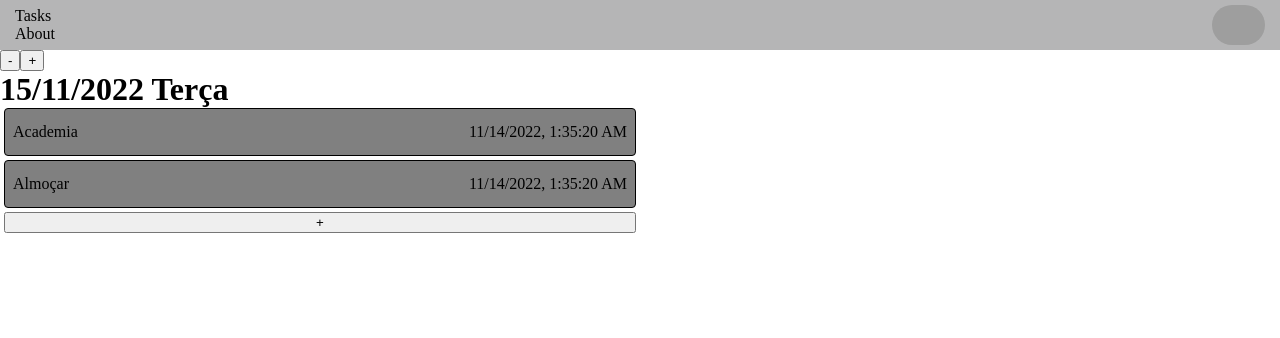
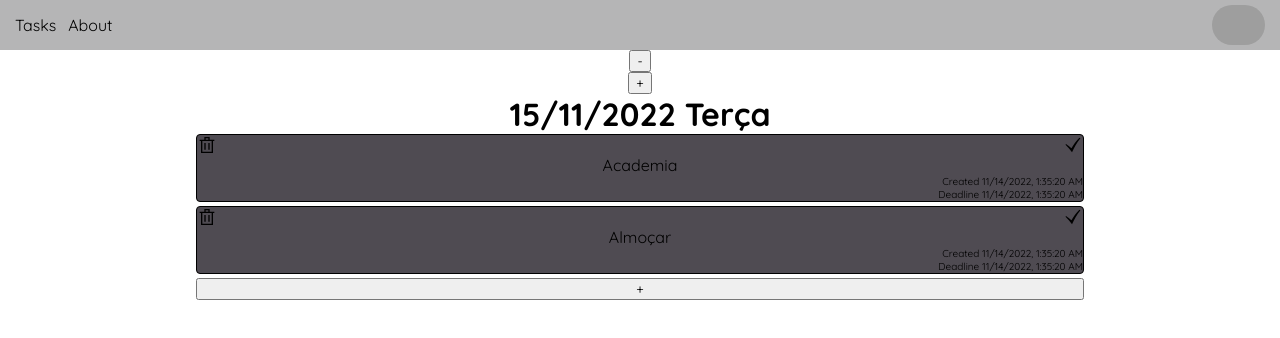
Before and after one commit to fabioVitorTavares/ToDoList, a React (Vite) app in the folder ToDoList/: page / in a window 1280 px wide. Shown: the top 338 px of the page. Built offline with nearby package versions, Linux system fonts and the light colour scheme; grey boxes are pictures that could not be loaded.

Commit message:
add incons

```diff
--- a/ToDoList/index.html
+++ b/ToDoList/index.html
@@ -3,6 +3,9 @@
   <head>
     <meta charset="UTF-8" />
     <meta name="viewport" content="width=device-width, initial-scale=1.0" />
+    <link rel="preconnect" href="https://fonts.googleapis.com">
+    <link rel="preconnect" href="https://fonts.gstatic.com" crossorigin>
+    <link href="https://fonts.googleapis.com/css2?family=Quicksand:wght@300;400;700&display=swap" rel="stylesheet">
     <title>List of Task</title>
   </head>
   <body>
--- a/ToDoList/package.json
+++ b/ToDoList/package.json
@@ -10,7 +10,8 @@
   },
   "dependencies": {
     "react": "^18.2.0",
-    "react-dom": "^18.2.0"
+    "react-dom": "^18.2.0",
+    "react-icons": "^4.6.0"
   },
   "devDependencies": {
     "@types/react": "^18.0.24",
--- a/ToDoList/src/App/style.css
+++ b/ToDoList/src/App/style.css
@@ -1,9 +1,13 @@
 *{
     margin: 0;
     box-sizing: border-box;
+    font-family: 'Quicksand', sans-serif;
 }
 
 .App {
     height: 100vh;
     width: 100vw;
+    display: flex;
+    flex-direction: column;
+    align-items: center;
 }
--- a/ToDoList/src/Calendar/index.jsx
+++ b/ToDoList/src/Calendar/index.jsx
@@ -17,7 +17,7 @@ export function Calendar(){
     const [daySelect, setDaySelect] = useState(1);
 
     return (
-        <div className="day">
+        <div className="calendar">
             <button onClick={()=> setDaySelect(daySelect -1)}>-</button>
             <button onClick={()=> setDaySelect(daySelect +1)}>+</button>
             <Day day={days[daySelect]}/>
--- a/ToDoList/src/Calendar/style.css
+++ b/ToDoList/src/Calendar/style.css
@@ -0,0 +1,6 @@
+.calendar {
+  width: 70%;
+  display: flex;
+  flex-direction: column;
+  align-items: center;
+}
--- a/ToDoList/src/Day/style.css
+++ b/ToDoList/src/Day/style.css
@@ -0,0 +1,6 @@
+.day {
+  width: 100%;
+  display: flex;
+  flex-direction: column;
+  align-items: center;
+}
--- a/ToDoList/src/Header/index.jsx
+++ b/ToDoList/src/Header/index.jsx
@@ -2,8 +2,8 @@ import './style.css'
 
 export function Header() {
   return (
-    <nav className='header'>
-      <div>
+    <nav className="header">
+      <div className='headers'>
         <p>Tasks</p>
         <p>About</p>
       </div>
--- a/ToDoList/src/Header/style.css
+++ b/ToDoList/src/Header/style.css
@@ -1,6 +1,7 @@
 .header {
   background-color: rgb(181, 181, 182);
   height: 50px;
+  width: 100%;
   padding: 0px 15px;
 
   display: flex;
@@ -8,6 +9,15 @@
   justify-content: space-between;
 }
 
+.headers {
+  display: flex;
+  align-items: center;
+}
+
+.headers p {
+  margin-right: 12px;
+}
+
 img {
   height: 40px;
   border-radius: 25px;
--- a/ToDoList/src/Task/index.jsx
+++ b/ToDoList/src/Task/index.jsx
@@ -1,12 +1,23 @@
 import './style.css'
+import { GrTrash } from 'react-icons/gr';
+import { GiCheckMark } from 'react-icons/gi';
 
 const date = new Date()
 console.log(date.toLocaleString());
 export function Task({description, status, dateTime, dateTimeLimit}){
     return (
         <div className='task'>
-            <p className='description'>{description}</p>
-            <p>{date.toLocaleString()}</p>
+            <div className='optionsTask'>
+                <GrTrash/>
+                <GiCheckMark/>
+            </div>
+            <div className='contentTask'>
+                <p className='description'>{description}</p>
+            </div>
+            <div className='datesTask'>
+                <p>Created {date.toLocaleString()}</p>
+                <p>Deadline {date.toLocaleString()}</p>
+            </div>
         </div>
     )
 }
--- a/ToDoList/src/Task/style.css
+++ b/ToDoList/src/Task/style.css
@@ -1,17 +1,41 @@
 .task {
-    background-color: gray;
-    height: 48px;
-    padding: 8px;
+    width: 100%;
+    background-color: rgb(79, 75, 82);
+    height: 100px;
     border: 1px solid black;
     border-radius: 4px;
     margin-bottom: 4px;
     display: flex;
-    flex-direction: row;
-    justify-content: space-between;
-    align-items: center;
+    flex-direction: column;
 }
 
 .task:hover {
     background-color: rgb(221, 217, 217);
     cursor: pointer;
 }
+
+.optionsTask {
+    width: 100%;
+    display: flex;
+    flex-direction: row;
+    justify-content: space-between;
+    align-items: center;
+    padding: 2px;
+}
+
+.contentTask {
+    width: 100%;
+    height: 50%;
+    display: flex;
+    flex-direction: row;
+    justify-content: center;
+    align-items: center;
+}
+
+.datesTask {
+    font-size: 10px;
+    display: flex;
+    flex-direction: column;
+    align-items: flex-end;
+    justify-content: flex-end;
+}
--- a/ToDoList/src/Tasks/style.css
+++ b/ToDoList/src/Tasks/style.css
@@ -4,6 +4,6 @@
     justify-content: start;
 
     height: 50%;
-    width: 50%;
+    width: 100%;
     padding: 0 4px 0;
 }
```
Also changed, not shown: ToDoList/src/App/index.jsx (line endings or trailing spaces), 1 other file (tests, documents, lock files or other folders).
